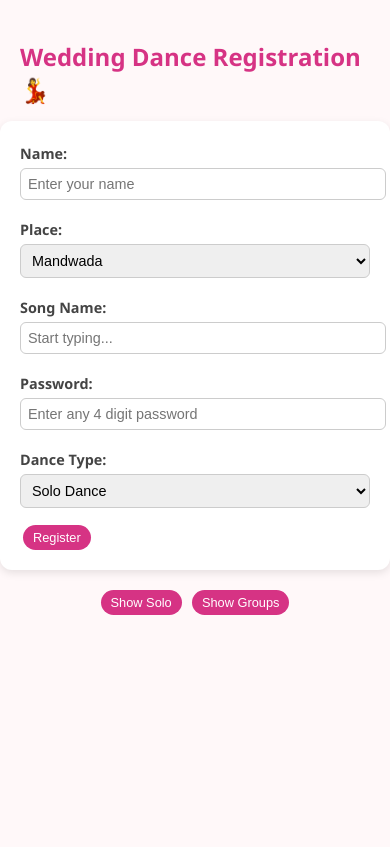
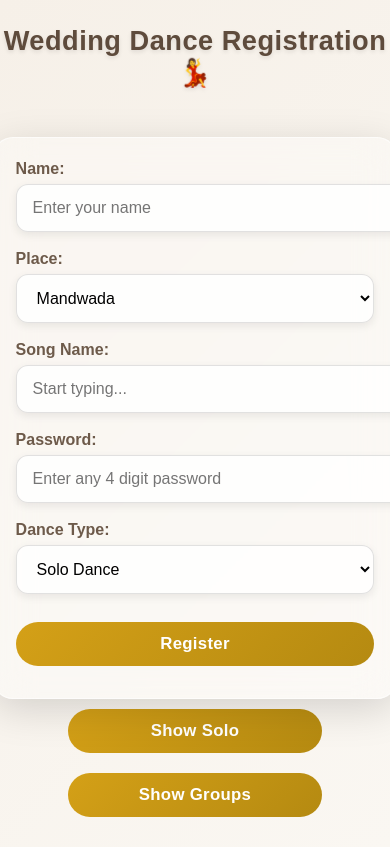
Before and after one commit to kumarhasmukh697/dance_registration, a plain HTML site: page index.html in a window 390 px wide. Drawn offline with Linux system fonts and the light colour scheme; some packages are replaced by stand-ins of ours; a script that the page names is missing.

Commit message:
Refactor CSS for improved design and responsiveness
Updated styles for a more elegant and modern design, including a luxurious glass form and improved button styles.

```diff
--- a/index.html
+++ b/index.html
@@ -7,24 +7,225 @@
   <!-- Firebase SDKs -->
   <script src="https://www.gstatic.com/firebasejs/9.22.0/firebase-app-compat.js"></script>
   <script src="https://www.gstatic.com/firebasejs/9.22.0/firebase-database-compat.js"></script>
-  <style>
-    body { font-family: "Segoe UI", Arial, sans-serif; background: #fff8f9; display: flex; flex-direction: column; align-items: center; margin: 0; padding: 20px; }
-    h2 { color: #d63384; margin-bottom: 15px; }
-    form { background: #fff; padding: 15px 20px; border-radius: 12px; box-shadow: 0 3px 8px rgba(0,0,0,0.1); width: 350px; margin-bottom: 15px; }
-    label { font-weight: 600; font-size: 0.9rem; margin-top: 8px; display: block; color: #444; }
-    input, select { margin: 5px 0 12px; padding: 7px; width: 100%; border: 1px solid #ccc; border-radius: 6px; font-size: 0.9rem; }
-    button { background: #d63384; color: white; border: none; padding: 6px 12px; border-radius: 20px; font-size: 0.85rem; cursor: pointer; margin: 5px 3px; transition: background 0.2s; }
-    button:hover { background: #b82c6f; }
-    .small-btn { padding: 5px 10px; font-size: 0.8rem; }
-    .results { width: 350px; margin-top: 10px; }
-    .results h3 { margin: 10px 0; color: #b82c6f; font-size: 1rem; border-bottom: 1px solid #ddd; padding-bottom: 4px; }
-    .group, .solo { background: #fff; border: 1px solid #eee; border-radius: 8px; padding: 8px; margin: 6px 0; font-size: 0.9rem; box-shadow: 0 2px 5px rgba(0,0,0,0.05); }
-    .delete-btn { background: #dc3545; margin-top: 5px; }
-    .delete-btn:hover { background: #b02a37; }
-    .suggestions { border: 1px solid #ccc; border-radius: 6px; max-height: 120px; overflow-y: auto; position: absolute; background: white; width: 310px; z-index: 1000; font-size: 0.9rem; }
-    .suggestions div { padding: 6px; cursor: pointer; }
-    .suggestions div:hover { background: #ffe6f0; }
-  </style>
+ <style>
+
+/* Elegant Background */
+body {
+  font-family: "Poppins", sans-serif;
+  margin: 0;
+  padding: 0;
+
+  background: linear-gradient(135deg, #f6f0e8, #faf7f2);
+  min-height: 100vh;
+
+  display: flex;
+  flex-direction: column;
+  align-items: center;
+}
+
+/* Premium Title */
+h2 {
+  color: #5e4b3c;
+  font-size: 2rem;
+  margin-top: 35px;
+  text-align: center;
+  font-weight: 700;
+  letter-spacing: 0.5px;
+
+  text-shadow: 0px 2px 4px rgba(0,0,0,0.1);
+}
+
+/* Luxurious Glass Form */
+form {
+  width: 92%;
+  max-width: 430px;
+  margin-top: 25px;
+
+  padding: 28px;
+  border-radius: 20px;
+
+  background: rgba(255, 255, 255, 0.35);
+  backdrop-filter: blur(16px);
+
+  border: 1px solid rgba(255, 255, 255, 0.6);
+  box-shadow: 0px 10px 40px rgba(0,0,0,0.15);
+}
+
+/* Input Labels */
+label {
+  font-size: 1rem;
+  font-weight: 600;
+  color: #6d5a4a;
+  margin-bottom: 6px;
+  display: block;
+}
+
+/* Fields */
+input, select {
+  width: 100%;
+  padding: 14px 16px;
+
+  font-size: 1rem;
+  border-radius: 12px;
+  border: 1px solid rgba(180, 180, 180, 0.4);
+
+  background: rgba(255,255,255,0.8);
+  outline: none;
+
+  margin-bottom: 18px;
+
+  box-shadow: 0 3px 8px rgba(0,0,0,0.08);
+}
+
+/* Premium Buttons */
+button {
+  width: 100%;
+  padding: 14px;
+  border-radius: 30px;
+
+  border: none;
+  cursor: pointer;
+
+  background: linear-gradient(135deg, #d4a017, #b58a11);
+  color: white;
+
+  font-size: 1.05rem;
+  font-weight: 600;
+
+  transition: 0.25s ease;
+  letter-spacing: 0.3px;
+}
+
+button:hover {
+  transform: translateY(-2px) scale(1.03);
+  background: linear-gradient(135deg, #b58a11, #8c6d0d);
+}
+
+/* Result Section */
+.results {
+  width: 92%;
+  max-width: 430px;
+  margin-top: 20px;
+}
+
+.results h3 {
+  color: #6b5645;
+  font-size: 1.2rem;
+  font-weight: 600;
+
+  padding-bottom: 6px;
+  border-bottom: 2px solid #d4a017;
+}
+
+/* Participant Cards */
+.group, .solo {
+  background: rgba(255,255,255,0.45);
+  backdrop-filter: blur(14px);
+
+  border-radius: 14px;
+  padding: 14px;
+  margin-bottom: 14px;
+
+  border: 1px solid rgba(255,255,255,0.5);
+  box-shadow: 0 5px 15px rgba(0,0,0,0.12);
+
+  color: #4a3d33;
+  font-size: 1rem;
+}
+
+/* Delete Button */
+.delete-btn {
+  background: #b5342f;
+}
+
+.delete-btn:hover {
+  background: #8e2723;
+}
+
+/* Song Suggestions */
+.suggestions {
+  width: 100%;
+  background: #ffffff;
+  max-height: 170px;
+  overflow-y: auto;
+
+  border-radius: 10px;
+  box-shadow: 0px 5px 15px rgba(0,0,0,0.15);
+
+  position: absolute;
+  z-index: 100;
+
+  font-size: 0.95rem;
+}
+
+.suggestions div {
+  padding: 12px;
+  cursor: pointer;
+  color: #5a4a3e;
+}
+
+.suggestions div:hover {
+  background: #f3e8d8;
+}
+
+/* Mobile Responsive */
+@media (max-width: 480px) {
+  h2 {
+    font-size: 1.7rem;
+    margin-top: 25px;
+  }
+
+  form {
+    padding: 22px;
+  }
+
+  button {
+    font-size: 1rem;
+    padding: 13px;
+  }
+
+  /* Premium Buttons */
+button {
+  width: 100%;
+  padding: 14px;
+  border-radius: 30px;
+
+  border: none;
+  cursor: pointer;
+
+  background: linear-gradient(135deg, #d4a017, #b58a11);
+  color: white;
+
+  font-size: 1.05rem;
+  font-weight: 600;
+
+  transition: 0.25s ease;
+  letter-spacing: 0.3px;
+
+  margin: 10px 0;  /* FIXED SPACING */
+}
+
+/* Action Buttons Section */
+.action-buttons {
+  width: 92%;
+  max-width: 430px;
+
+  display: flex;
+  flex-direction: column;
+  gap: 12px;   /* FIXED COLLAPSING */
+  margin-top: 10px;
+}
+
+/* Individual Small Buttons */
+.small-btn {
+  padding: 12px;
+  border-radius: 25px;
+  background: linear-gradient(135deg, #d4a017, #b58a11);
+}
+
+}
+
+</style>
 </head>
 <body>
   <h2>Wedding Dance Registration 💃</h2>
```
